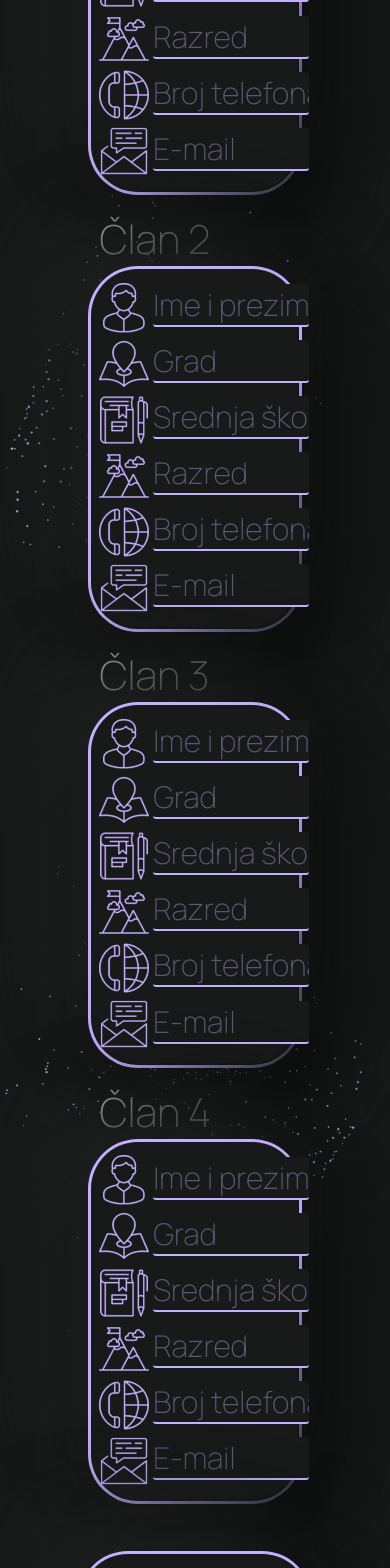
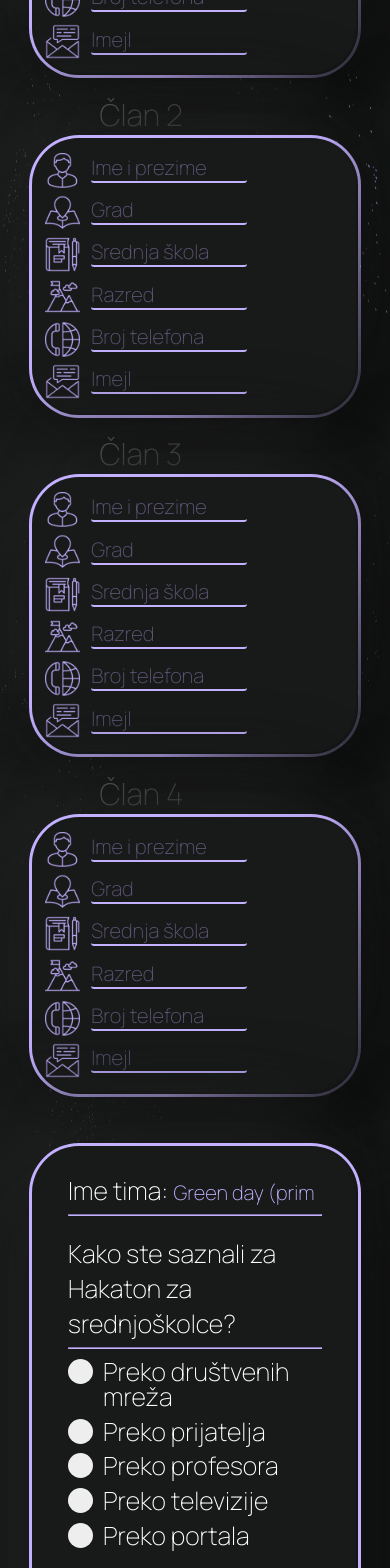
Before and after one commit to Nikola787/hzs-5.0, a React (Create React App) app: page /#/ in a window 390 px wide. Shown: the part 360-1928 px from the top of the page. Built offline with nearby package versions, Linux system fonts and the light colour scheme.

Commit message:
gotova  forma

```diff
--- a/src/components/prijava/Clan.js
+++ b/src/components/prijava/Clan.js
@@ -45,7 +45,7 @@ const Clan = (props) => {
 
           <div className="unos">
             <div className="unos-ikona">
-              <img src={Ikona2} alt="Ikona1" height={"50px"} />
+              <img src={Ikona2} alt="Ikona1" />
             </div>
             <div className="unos-tekst">
               <label className="label-text">
@@ -61,7 +61,7 @@ const Clan = (props) => {
 
           <div className="unos">
             <div className="unos-ikona">
-              <img src={Ikona1} alt="Ikona1" height={"50px"} />
+              <img src={Ikona1} alt="Ikona1" />
             </div>
             <div className="unos-tekst">
               <label className="label-text">
@@ -77,7 +77,7 @@ const Clan = (props) => {
 
           <div className="unos">
             <div className="unos-ikona">
-              <img src={Ikona5} alt="Ikona1" height={"50px"} />
+              <img src={Ikona5} alt="Ikona1"  />
             </div>
             <div className="unos-tekst">
               <label className="label-text">
@@ -92,7 +92,7 @@ const Clan = (props) => {
           </div>
           <div className="unos">
             <div className="unos-ikona">
-              <img src={Ikona4} alt="Ikona1" height={"50px"} />
+              <img src={Ikona4} alt="Ikona1" />
             </div>
             <div className="unos-tekst">
               <label className="label-text">
@@ -107,13 +107,13 @@ const Clan = (props) => {
           </div>
           <div className="unos">
             <div className="unos-ikona">
-              <img src={Ikona3} alt="Ikona1" height={"50px"} />
+              <img src={Ikona3} alt="Ikona1"  />
             </div>
             <div className="unos-tekst">
               <label className="label-text">
                 <input
                   type="text"
-                  placeholder="E-mail"
+                  placeholder="Imejl"
                   onChange={(e) => setEmail(e.target.value)}
                   required
                 />
--- a/src/components/prijava/prijava.css
+++ b/src/components/prijava/prijava.css
@@ -1,8 +1,7 @@
 .ceo {
   background-image: url("./assets/pozadina_forma.png");
-  background-size: cover;
+  background-size: 100% 100%;
   background-repeat: repeat-y;
-  height: 6750px;
   /* background-repeat: repeat;
     background-size: contain;
     height: 1920px; */
@@ -142,10 +141,10 @@
 
 .box-pitanja {
   margin: 12% auto 8% auto;
+  padding-bottom: 4%;
   padding-top: 1.7%;
 
-  width: 60vw;
-  height: 3800px;
+  width: 55%;
 
   background: linear-gradient(#181919, #181919) padding-box,
     linear-gradient(
@@ -170,7 +169,7 @@
 
 .pitanje {
   margin-left: 11%;
-  margin-right: 2%;
+  margin-right: 11%;
   margin-bottom: 2%;
   margin-top: 3%;
   padding-top: 3%;
@@ -184,12 +183,13 @@
   color: #ffffff;
 }
 
-.linija {
-  background: rgba(195, 176, 255, 1);
+hr.linija-p {
+  background: #c3b0ff;
+  border-color: #c3b0ff;
 
   width: 78%;
   height: 0.08%;
-  margin: 0% auto;
+  margin: 0% auto 3% auto;
 }
 
 .otvoreno-pitanje {
@@ -233,7 +233,7 @@
 
   border-radius: 3px;
   height: 89%;
-  width: 43vw;
+  width: 39vw;
   outline: none;
 
   color: white;
@@ -254,6 +254,8 @@
 .dugme {
   height: 80px;
   width: 20%;
+
+  margin-bottom: 8%;
 
   font-size: 2em;
   font-family: "Manrope";
@@ -298,18 +300,14 @@
 }
 
 /* DUGME */
+
+/* The container */
 .radio-btn {
   display: block;
   position: relative;
-
-
-  width: 100%;
-  height: 0.08%;
-  margin: auto auto auto 7%;
-
-
+  padding-left: 35px;
+  margin-bottom: 12px;
   cursor: pointer;
-  font-size: 22px;
   -webkit-user-select: none;
   -moz-user-select: none;
   -ms-user-select: none;
@@ -318,49 +316,71 @@
   font-family: "Manrope";
   font-style: normal;
   font-weight: 200;
-  font-size: 24px;
+  font-size: 35px;
   color: white;
+
+  text-align: left;
+  justify-content: center;
+  line-height: 25px;
+
+  margin-left: 11%;
+  margin-bottom: 3%;
 }
 
+/* Hide the browser's default radio button */
 .radio-btn input {
   position: absolute;
   opacity: 0;
   cursor: pointer;
 }
 
+/* Create a custom radio button */
 .checkmark {
-
-  margin: 1.3% auto;
+  position: absolute;
+  top: 0;
+  left: 0;
   height: 25px;
   width: 25px;
+  background-color: #eee;
   border-radius: 50%;
-  border: 1.3px solid rgba(195, 176, 255, 1);
 }
 
+/* On mouse-over, add a grey background color */
 .radio-btn:hover input ~ .checkmark {
   background-color: rgba(195, 176, 255, 1);
 }
 
+/* When the radio button is checked, add a blue background */
 .radio-btn input:checked ~ .checkmark {
   background-color: rgba(195, 176, 255, 1);
 }
 
+/* Create the indicator (the dot/circle - hidden when not checked) */
 .checkmark:after {
   content: "";
   position: absolute;
   display: none;
 }
 
+/* Show the indicator (dot/circle) when checked */
 .radio-btn input:checked ~ .checkmark:after {
   display: block;
 }
 
+/* Style the indicator (dot/circle) */
+.radio-btn .checkmark:after {
+  top: 9px;
+  left: 9px;
+  width: 8px;
+  height: 8px;
+  border-radius: 50%;
+  background: white;
+}
+
 .odgovor {
-
   width: 78%;
   height: 0.08%;
   margin: 0% auto;
-
 
   text-align: left;
   font-family: "Manrope";
@@ -369,3 +389,228 @@
   font-size: 35px;
   color: #ffffff;
 }
+
+.unos-tekst-it {
+  margin-left: 11%;
+  margin-right: 2%;
+  margin-bottom: 2%;
+  margin-top: 3%;
+  padding-top: 3%;
+  text-align: left;
+
+  font-family: "Manrope";
+  font-style: normal;
+  font-weight: 200;
+  font-size: 35px;
+  color: #ffffff;
+}
+
+.label-text-it input {
+  margin-left: 2%;
+
+  border: none;
+  -webkit-appearance: none;
+  -ms-appearance: none;
+  -moz-appearance: none;
+  appearance: none;
+  background: #181919;
+
+  border-radius: 3px;
+  width: 50%;
+  outline: none;
+
+  color: #c3b0ff;
+  font-family: "Manrope";
+  font-style: normal;
+  font-weight: 200;
+  font-size: 30px;
+}
+
+.label-text-it input::placeholder {
+  color: #c3b0ff;
+  font-family: "Manrope";
+  font-style: normal;
+  font-weight: 200;
+  font-size: 30px;
+}
+
+/* CHECKBOX  */
+/* The container */
+.checkbox-p {
+  margin-left: 11%;
+  margin-right: 25%;
+  margin-top: 8%;
+  text-align: left;
+
+  display: block;
+  position: relative;
+  padding-left: 35px;
+  margin-bottom: 12px;
+  cursor: pointer;
+  -webkit-user-select: none;
+  -moz-user-select: none;
+  -ms-user-select: none;
+  user-select: none;
+
+  font-family: "Manrope";
+  font-style: normal;
+  font-weight: 200;
+  font-size: 35px;
+
+  color: #ffffff;
+}
+
+/* Hide the browser's default checkbox */
+.checkbox-p input {
+  position: absolute;
+  opacity: 0;
+  cursor: pointer;
+  height: 0;
+  width: 0;
+}
+
+/* Create a custom checkbox */
+.checkmark-p {
+  position: absolute;
+  top: 12px;
+  left: 0;
+  height: 25px;
+  width: 25px;
+
+  border: 1px solid #c3b0ff;
+}
+
+/* On mouse-over, add a grey background color */
+.checkbox-p:hover input ~ .checkmark-o {
+  background-color: #ccc;
+}
+
+/* When the checkbox is checked, add a blue background */
+.checkbox-p input:checked ~ .checkmark-p {
+  background-color: #2196f3;
+}
+
+/* Create the checkmark/indicator (hidden when not checked) */
+.checkmark-p:after {
+  content: "";
+  position: absolute;
+  display: none;
+}
+
+/* Show the checkmark when checked */
+.checkbox-p input:checked ~ .checkmark-p:after {
+  display: block;
+}
+
+/* Style the checkmark/indicator */
+.checkbox-p .checkmark-p:after {
+  left: 9px;
+  top: 5px;
+  width: 5px;
+  height: 10px;
+  border: solid white;
+  border-width: 0 3px 3px 0;
+  -webkit-transform: rotate(45deg);
+  -ms-transform: rotate(45deg);
+  transform: rotate(45deg);
+}
+
+.unos-ikona img {
+  height: 50px;
+}
+
+@media screen and (max-width: 1920px) {
+}
+@media screen and (max-width: 1200px) {
+  .box-clan {
+    width: 65%;
+  }
+  .box-pitanja {
+    width: 65%;
+  }
+}
+@media screen and (max-width: 960px) {
+  .naslov-tekst h1 {
+    font-size: 50px;
+  }
+  .naslov-tekst {
+    font-size: 50px;
+  }
+  .clan {
+    font-size: 30px;
+  }
+  .label-text input {
+    font-size: 20px;
+  }
+  .label-text input::placeholder {
+    font-size: 20px;
+  }
+  .pitanje {
+    font-size: 25px;
+  }
+  .otvoreno-text textarea {
+    font-size: 10px;
+  }
+  .otvoreno-text textarea::placeholder {
+    font-size: 10px;
+  }
+  .dugme {
+    font-size: 20px;
+  }
+  .radio-btn {
+    font-size: 25px;
+  }
+  .odgovor {
+    font-size: 25px;
+  }
+  .unos-tekst-it {
+    font-size: 25px;
+  }
+  .label-text-it input {
+    font-size: 20px;
+  }
+  .label-text-it input::placeholder {
+    font-size: 20px;
+  }
+  .checkbox-p {
+    font-size: 25px;
+  }
+  .checkmark-p {
+    top: 5px;
+  }
+  .unos-ikona img {
+    height: 35px;
+  }
+  .pitanje {
+    font-size: 25px;
+  }
+}
+@media screen and (max-width: 620px) {
+  .box-clan{
+    width: 75%;
+  }
+  .box-pitanja{
+    width: 75%;
+  }
+}
+@media screen and (max-width: 480px) {
+  /*od ovog pointa krece mobilna verzija*/
+  .naslov-tekst h1 {
+    font-size: 40px;
+    border-left: 10px solid #c3b0ff;
+    line-height: 40px;
+  }
+  .naslov-tekst {
+    font-size: 50px;
+  }
+  .box-clan{
+    width: 85%;
+  }
+  .box-pitanja{
+    width: 85%;
+  }
+
+
+}
+@media screen and (max-width: 340px) {
+}
--- a/src/components/prijava/prijava.js
+++ b/src/components/prijava/prijava.js
@@ -6,12 +6,10 @@ import Clan from "./Clan.js";
 import { useState } from "react";
 import { useEffect } from "react";
 
-
 const Prijava = () => {
-
   const handleClick = () => {
-    console.log('this is:', this);
-    posaljiPrijavu()
+    console.log("this is:", this);
+    posaljiPrijavu();
   };
 
   const [clan1, setClan1] = useState({});
@@ -39,6 +37,7 @@ const Prijava = () => {
     console.log(pitanje5);
     console.log(pitanje6);
     console.log(pitanje7);
+
   }, [clan1, clan2, clan3, clan4]);
 
   const openModal = (poruka) => {
@@ -141,7 +140,6 @@ const Prijava = () => {
   };
 
   const postPrijava = async (prijava) => {
-
     console.log("Post zahtev za prijava");
     console.log(prijava);
 
@@ -174,7 +172,6 @@ const Prijava = () => {
       pitanje4: pitanje4,
       pitanje5: pitanje5,
       pitanje6: pitanje6,
-      pitanje7: pitanje7,
       clanovi: [clan1, clan2, clan3, clan4],
     };
 
@@ -200,83 +197,81 @@ const Prijava = () => {
         <Clan onChange={onClan4} />
 
         <div className="box-pitanja">
+          <div className="unos-tekst-it">
+            Ime tima:
+            <label className="label-text-it">
+              <input
+                type="text"
+                placeholder="Green day (primer teksta)"
+                required
+                onChange={(e) => setPitanje1(e.target.value)}
+              />
+            </label>
+          </div>
+          <hr className="linija-p" />
+
           <div className="pitanje">
             Kako ste saznali za Hakaton za srednjoškolce?
           </div>
-          <div className="linija"></div>
+          <hr className="linija-p" />
 
           <div className="radio-box">
             <label className="radio-btn">
+              Preko društvenih mreža
               <input
                 type="radio"
                 name="mreze"
-                onChange={(e) => setPitanje1("prva opcija")}
+                onChange={(e) => setPitanje2("Preko društvenih mreža")}
               />
               <span className="checkmark" />
             </label>
-            <div className="odgovor">Preko društvenih mreža</div>
           </div>
 
           <div className="radio-box">
             <label className="radio-btn">
+              Preko prijatelja
               <input
                 type="radio"
                 name="mreze"
-                onChange={(e) => setPitanje1("druga opcija")}
+                onChange={(e) => setPitanje2("Preko prijatelja")}
               />
               <span className="checkmark" />
             </label>
-            <div className="odgovor">Preko društvenih mreža</div>
           </div>
 
           <div className="radio-box">
             <label className="radio-btn">
+              Preko profesora
               <input
                 type="radio"
                 name="mreze"
-                onChange={(e) => setPitanje1("treca opcija")}
+                onChange={(e) => setPitanje2("Preko profesora")}
               />
               <span className="checkmark" />
             </label>
-            <div className="odgovor">Preko društvenih mreža</div>
           </div>
 
           <div className="radio-box">
             <label className="radio-btn">
+              Preko televizije
               <input
                 type="radio"
                 name="mreze"
-                onChange={(e) => setPitanje1("cetvrta opcija")}
+                onChange={(e) => setPitanje2("Preko televizije")}
               />
               <span className="checkmark" />
             </label>
-            <div className="odgovor">Preko društvenih mreža</div>
           </div>
 
           <div className="radio-box">
             <label className="radio-btn">
+              Preko portala
               <input
                 type="radio"
                 name="mreze"
-                onChange={(e) => setPitanje1("peta opcija")}
+                onChange={(e) => setPitanje2("Preko portala")}
               />
               <span className="checkmark" />
-            </label>
-            <div className="odgovor">Preko društvenih mreža</div>
-          </div>
-
-          <div className="pitanje">
-            Da li ste nekada učestvovali na takmičenjima u programiranju?
-            Ukoliko jeste, opišite vaša iskustva.
-          </div>
-          <div className="linija"></div>
-          <div className="otvoreno-pitanje">
-            <label className="otvoreno-text">
-              <textarea
-                type="text"
-                placeholder="Primer teksta koji se unosi"
-                onChange={(e) => setPitanje2(e.target.value)}
-              />
             </label>
           </div>
 
@@ -284,7 +279,7 @@ const Prijava = () => {
             Da li ste nekada učestvovali na takmičenjima u programiranju?
             Ukoliko jeste, opišite vaša iskustva.
           </div>
-          <div className="linija"></div>
+          <hr className="linija-p"></hr>
           <div className="otvoreno-pitanje">
             <label className="otvoreno-text">
               <textarea
@@ -295,8 +290,11 @@ const Prijava = () => {
             </label>
           </div>
 
-          <div className="pitanje">Zašto baš vaš tim?</div>
-          <div className="linija"></div>
+          <div className="pitanje">
+            Zašto baš vaš tim? (na koji način se razlikujete od drugih, koje su
+            vaše vrline, prednosti itd...)
+          </div>
+          <hr className="linija-p"></hr>
           <div className="otvoreno-pitanje">
             <label className="otvoreno-text">
               <textarea
@@ -308,10 +306,9 @@ const Prijava = () => {
           </div>
 
           <div className="pitanje">
-            Šta biste radili da u toku takmičenja jedan član vašeg tima želi da
-            odustane?
+            Koja oblast u IT svetu vas najviše interesuje i zbog čega?
           </div>
-          <div className="linija"></div>
+          <hr className="linija-p"></hr>
           <div className="otvoreno-pitanje">
             <label className="otvoreno-text">
               <textarea
@@ -325,7 +322,7 @@ const Prijava = () => {
           <div className="pitanje">
             Šta je najveća slabost vašeg tima i šta činite da je otklonite?
           </div>
-          <div className="linija"></div>
+          <hr className="linija-p"></hr>
           <div className="otvoreno-pitanje">
             <label className="otvoreno-text">
               <textarea
@@ -336,52 +333,19 @@ const Prijava = () => {
             </label>
           </div>
 
-          <div className="pitanje">
-            Koji je glavni razlog vašeg prijavljivanja za HZS?
-          </div>
-          <div className="linija"></div>
-
-          <div className="radio-box">
-            <label className="radio-btn">
-              <input
-                type="radio"
-                name="mreze"
-                onChange={(e) => setPitanje7("prva opcija sedmo")}
-              />
-              <span className="checkmark" />
-            </label>
-            <div className="odgovor">Preko društvenih mreža</div>
-          </div>
-
-          <div className="radio-box">
-            <label className="radio-btn">
-              <input
-                type="radio"
-                name="mreze"
-                onChange={(e) => setPitanje7("druga opcija sedmo")}
-              />
-              <span className="checkmark" />
-            </label>
-            <div className="odgovor">Preko društvenih mreža</div>
-          </div>
-
-          <div className="radio-box">
-            <label className="radio-btn">
-              <input
-                type="radio"
-                name="mreze"
-                onChange={(e) => setPitanje7("treca opcija sedmo")}
-              />
-              <span className="checkmark" />
-            </label>
-            <div className="odgovor">Preko društvenih mreža</div>
-          </div>
+          <label class="checkbox-p">
+            Saglasni smo da smo pročitali i da smo upoznati sa pravilnikom
+            takmičenja
+            <input
+              type="checkbox"
+              required
+              onChange={(e) => setPitanje7("1")}
+            />
+            <span className="checkmark-p"></span>
+          </label>
         </div>
 
-        <button
-          className="dugme"
-          onClick={(e) => handleClick()}
-        >
+        <button className="dugme" onClick={(e) => handleClick()}>
           Pošalji prijavu
         </button>
       </div>
```
